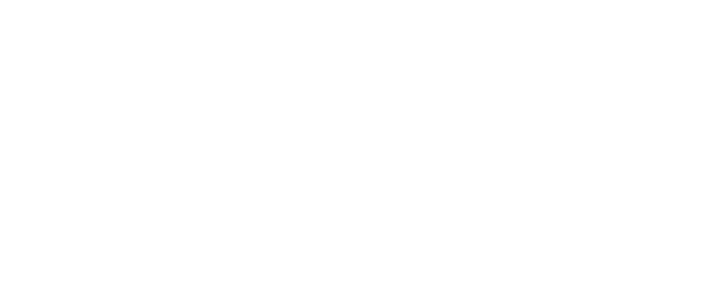
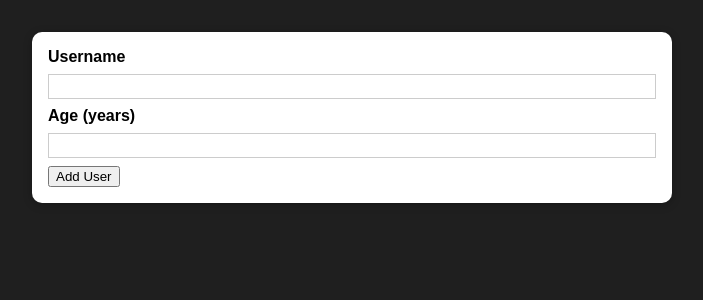
Before and after one commit to Hagleyson/project3-react-course-2021, a React (Create React App) app: page / in a window 1280 px wide. Shown: the top 300 px of the page, without its empty margins (288-991 px from the left). Built offline with nearby package versions, Linux system fonts and the light colour scheme.

Commit message:
feat: add AddUser component

```diff
--- a/src/App.js
+++ b/src/App.js
@@ -1,10 +1,10 @@
-import React from 'react';
-
+import React from "react";
+import Adduser from "./Users/AddUser";
 
 function App() {
   return (
     <div>
-
+      <Adduser />
     </div>
   );
 }
--- /dev/null
+++ b/src/UI/Card.js
@@ -0,0 +1,8 @@
+import React from "react";
+import classes from "./Card.module.css";
+const Card = (props) => {
+  return (
+    <div className={`${classes.card} ${props.className}`}>{props.children}</div>
+  );
+};
+export default Card;
--- /dev/null
+++ b/src/UI/Card.module.css
@@ -0,0 +1,5 @@
+.card {
+  background-color: white;
+  box-shadow: 0 2px 8px rgba(0, 0, 0, 0.26);
+  border-radius: 10px;
+}
--- /dev/null
+++ b/src/Users/AddUser.js
@@ -0,0 +1,21 @@
+import React from "react";
+import Card from "../UI/Card";
+import classes from "./AddUser.module.css";
+const Adduser = (props) => {
+  const addUserHandler = (e) => {
+    e.preventDefault();
+  };
+  return (
+    <Card className={classes.input}>
+      <form onSubmit={addUserHandler}>
+        <label htmlFor="username">Username</label>
+        <input id="username" type="text" />
+        <label htmlFor="age">Age (years)</label>
+        <input id="age" type="number" />
+        <button type="submit">Add User</button>
+      </form>
+    </Card>
+  );
+};
+
+export default Adduser;
--- /dev/null
+++ b/src/Users/AddUser.module.css
@@ -0,0 +1,26 @@
+.input {
+  margin: 2rem auto;
+  padding: 1rem;
+  width: 90%;
+  max-width: 40rem;
+}
+
+.input label {
+  display: block;
+  font-weight: bold;
+  margin-bottom: 0.5rem;
+}
+
+.input input {
+  font: inherit;
+  display: block;
+  width: 100%;
+  border: 1px solid #ccc;
+  padding: 0.15rem;
+  margin-bottom: 0.5rem;
+}
+
+.input input:focus {
+  outline: none;
+  border-color: #4f005f;
+}
--- a/src/index.css
+++ b/src/index.css
@@ -4,6 +4,7 @@
 
 html {
   font-family: sans-serif;
+  background-color: #1f1f1f;
 }
 
 body {
```
Also changed, not shown: 1 other file (tests, documents, lock files or other folders).
